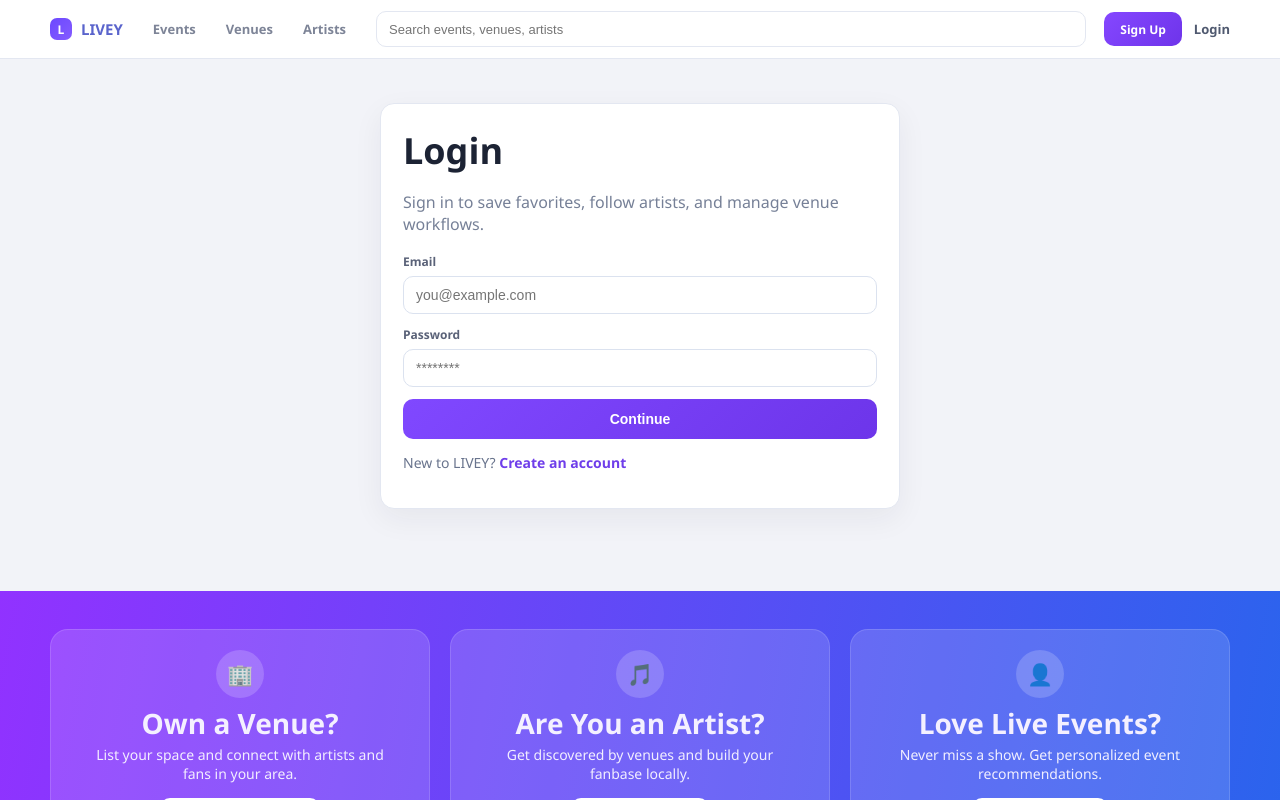
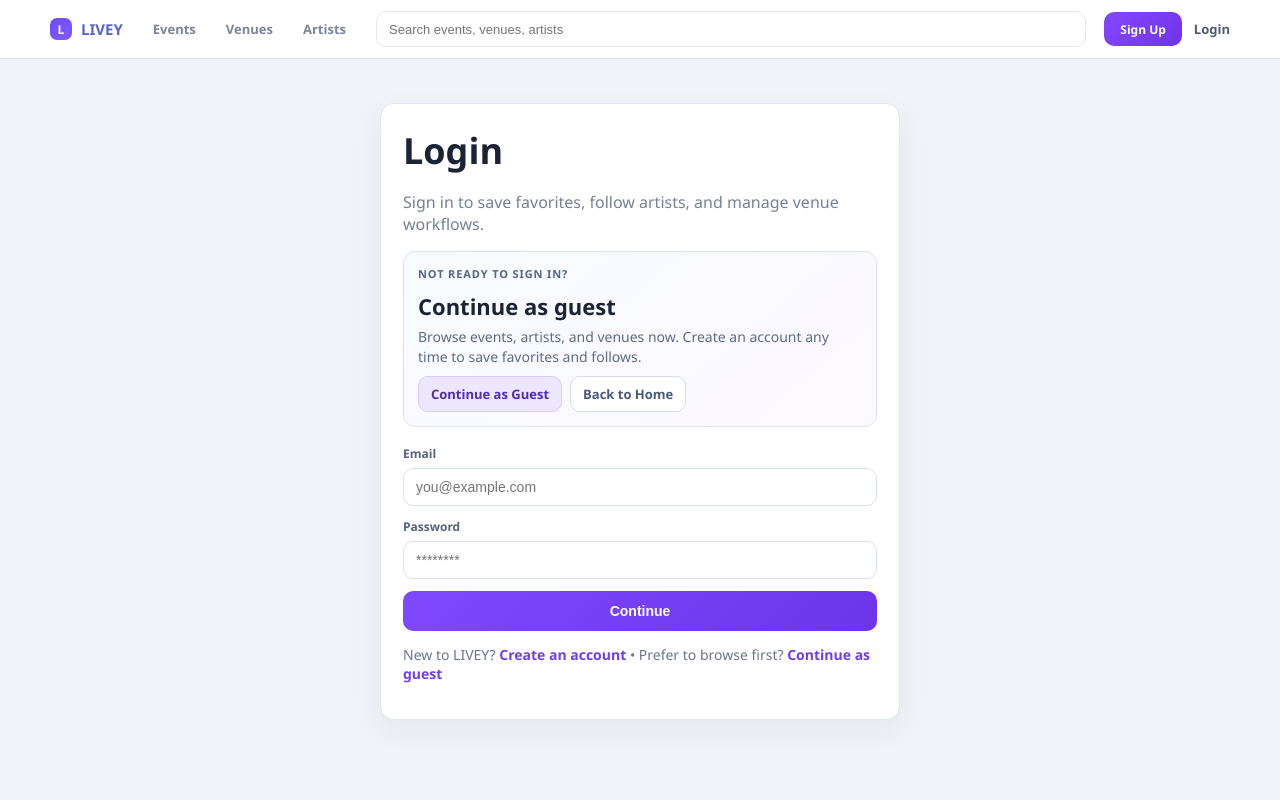
Before and after one commit to Hasnain3201/Fidelis, a Next.js app in the folder apps/web/: page /login in a window 1280 px wide. Shown: the top 800 px of the page. Built offline with nearby package versions, Linux system fonts and the light colour scheme; no server answers.

Commit message:
popup + continue as guest option

```diff
--- a/apps/web/src/app/globals.css
+++ b/apps/web/src/app/globals.css
@@ -1189,6 +1189,88 @@ a {
   font-weight: 700;
 }
 
+.guestAccessCard {
+  margin-top: 16px;
+  border-radius: 12px;
+  border: 1px solid #dbe3f5;
+  background: linear-gradient(140deg, #f7fbff 0%, #fcf8ff 100%);
+  padding: 14px;
+  display: grid;
+  gap: 10px;
+}
+
+.guestAccessEyebrow {
+  margin: 0;
+  font-size: 11px;
+  letter-spacing: 0.08em;
+  text-transform: uppercase;
+  font-weight: 700;
+  color: #55648a;
+}
+
+.guestAccessBody h2 {
+  margin: 0;
+  font-size: 22px;
+}
+
+.guestAccessBody p {
+  margin: 6px 0 0;
+  color: #5f6b84;
+  font-size: 14px;
+  line-height: 1.4;
+}
+
+.guestAccessActions {
+  display: flex;
+  flex-wrap: wrap;
+  gap: 8px;
+}
+
+.guestAccessPrimary,
+.guestAccessSecondary {
+  display: inline-flex;
+  align-items: center;
+  justify-content: center;
+  min-height: 36px;
+  border-radius: 10px;
+  padding: 0 12px;
+  border: 1px solid transparent;
+  font-size: 13px;
+  font-weight: 700;
+  transition: background 0.2s ease, transform 0.05s ease;
+}
+
+.guestAccessPrimary {
+  border-color: #d8ccff;
+  background: #ede6ff;
+  color: #4f2db4;
+}
+
+.guestAccessPrimary:hover {
+  background: #e4d9ff;
+}
+
+.guestAccessSecondary {
+  border-color: #d3ddf1;
+  background: #ffffff;
+  color: #4a5a79;
+}
+
+.guestAccessSecondary:hover {
+  background: #f2f6ff;
+}
+
+.guestAccessPrimary:active,
+.guestAccessSecondary:active {
+  transform: scale(0.97);
+}
+
+.guestAccessPrimary:focus-visible,
+.guestAccessSecondary:focus-visible {
+  outline: 2px solid rgba(111, 62, 234, 0.35);
+  outline-offset: 2px;
+}
+
 .searchControls {
   display: grid;
   grid-template-columns: 1fr 1fr;
@@ -1429,6 +1511,99 @@ a {
   color: #902945;
 }
 
+.authNudgeCard {
+  width: min(92vw, 460px);
+  min-height: 560px;
+  border-radius: 20px;
+  border-color: #d4dcf0;
+  overflow: hidden;
+  display: grid;
+  grid-template-rows: auto 1fr auto;
+}
+
+.authNudgeHeader {
+  padding: 18px 20px;
+  border-bottom: 0;
+  background: linear-gradient(140deg, #6b3cf0 0%, #4e2bcf 100%);
+}
+
+.authNudgeCard .uiModalHeader h3 {
+  color: #ffffff;
+  font-size: 34px;
+  letter-spacing: 0.01em;
+}
+
+.authNudgeCard .uiModalClose {
+  border-color: rgba(255, 255, 255, 0.45);
+  background: rgba(255, 255, 255, 0.2);
+  color: #ffffff;
+}
+
+.authNudgeBody {
+  padding: 28px 22px 12px;
+  display: grid;
+  align-content: center;
+  gap: 10px;
+}
+
+.authNudgeEyebrow {
+  margin: 0;
+  text-transform: uppercase;
+  letter-spacing: 0.08em;
+  font-size: 11px;
+  font-weight: 700;
+  color: #6d7791;
+}
+
+.authNudgeLead {
+  margin: 0;
+  color: #202842;
+  font-size: 40px;
+  font-weight: 800;
+  line-height: 1.02;
+}
+
+.authNudgeSub {
+  margin: 0;
+  color: #6b7691;
+  font-size: 16px;
+  line-height: 1.35;
+}
+
+.authNudgeFooter {
+  width: 100%;
+  padding: 0 22px 22px;
+}
+
+.authNudgeActions {
+  width: 100%;
+  display: grid;
+  gap: 10px;
+}
+
+.authNudgeAction {
+  width: 100%;
+  min-height: 48px;
+  display: inline-flex;
+  align-items: center;
+  justify-content: center;
+  text-decoration: none;
+}
+
+.authNudgeLater {
+  min-height: 34px;
+  border: 0;
+  background: transparent;
+  color: #6c7590;
+  font-size: 14px;
+  font-weight: 700;
+  cursor: pointer;
+}
+
+.authNudgeLater:hover {
+  color: #4f5770;
+}
+
 .legalCheck {
   padding: 4px 0;
 }
@@ -1719,6 +1894,31 @@ a {
 }
 
 @media (max-width: 760px) {
+  .authNudgeCard {
+    width: min(100%, 430px);
+    min-height: 520px;
+  }
+
+  .authNudgeCard .uiModalHeader h3 {
+    font-size: 30px;
+  }
+
+  .authNudgeLead {
+    font-size: 34px;
+  }
+
+  .authNudgeFooter {
+    width: 100%;
+  }
+
+  .authNudgeActions > * {
+    width: 100%;
+  }
+
+  .guestAccessActions a {
+    flex: 1 1 100%;
+  }
+
   .mainHeaderInner {
     grid-template-columns: 1fr;
     grid-template-areas:
--- a/apps/web/src/app/layout.tsx
+++ b/apps/web/src/app/layout.tsx
@@ -1,4 +1,5 @@
 import type { Metadata } from "next";
+import { GuestAuthNudge } from "@/components/guest-auth-nudge";
 import { SiteFooter } from "@/components/site-footer";
 import { SiteHeader } from "@/components/site-header";
 import { BackToTop } from "@/components/back-to-top";
@@ -15,6 +16,7 @@ export default function RootLayout({ children }: Readonly<{ children: React.Reac
       <body suppressHydrationWarning>
         <SiteHeader />
         <main>{children}</main>
+        <GuestAuthNudge />
         <SiteFooter />
         <BackToTop />
       </body>
--- a/apps/web/src/app/login/page.tsx
+++ b/apps/web/src/app/login/page.tsx
@@ -5,6 +5,7 @@ import Link from "next/link";
 import { useRouter } from "next/navigation";
 import { Button } from "@/components/ui/button";
 import { Input } from "@/components/ui/input";
+import { GuestAccessPanel } from "@/components/guest-access-panel";
 import { saveAuthSession, signInWithSupabase } from "@/lib/auth";
 
 function validateEmail(email: string): string {
@@ -71,6 +72,10 @@ export default function LoginPage() {
           <h1>Login</h1>
           <p className="meta">Sign in to save favorites, follow artists, and manage venue workflows.</p>
 
+          <GuestAccessPanel
+            description="Browse events, artists, and venues now. Create an account any time to save favorites and follows."
+          />
+
           <form className="authForm" onSubmit={handleSubmit} noValidate>
             <Input
               type="email"
@@ -116,7 +121,8 @@ export default function LoginPage() {
           ) : null}
 
           <p className="authSwitch">
-            New to LIVEY? <Link href="/register">Create an account</Link>
+            New to LIVEY? <Link href="/register">Create an account</Link> • Prefer to browse first?{" "}
+            <Link href="/search">Continue as guest</Link>
           </p>
         </div>
       </div>
--- /dev/null
+++ b/apps/web/src/components/guest-access-panel.tsx
@@ -0,0 +1,26 @@
+import Link from "next/link";
+
+type GuestAccessPanelProps = {
+  description: string;
+};
+
+export function GuestAccessPanel({ description }: GuestAccessPanelProps) {
+  return (
+    <div className="guestAccessCard" role="region" aria-label="Guest browsing option">
+      <p className="guestAccessEyebrow">Not ready to sign in?</p>
+      <div className="guestAccessBody">
+        <h2>Continue as guest</h2>
+        <p>{description}</p>
+      </div>
+
+      <div className="guestAccessActions">
+        <Link href="/search" className="guestAccessPrimary">
+          Continue as Guest
+        </Link>
+        <Link href="/" className="guestAccessSecondary">
+          Back to Home
+        </Link>
+      </div>
+    </div>
+  );
+}
--- /dev/null
+++ b/apps/web/src/components/guest-auth-nudge.tsx
@@ -0,0 +1,89 @@
+"use client";
+
+import Link from "next/link";
+import { usePathname } from "next/navigation";
+import { useEffect, useMemo, useRef, useState } from "react";
+import { getAuthChangeEventName, getStoredAuthSession, type AuthSession } from "@/lib/auth";
+import { Modal } from "@/components/ui/modal";
+
+const PROMPT_DELAY_MS = 45000;
+
+function shouldSuppressOnPath(pathname: string): boolean {
+  return pathname.startsWith("/login") || pathname.startsWith("/register");
+}
+
+export function GuestAuthNudge() {
+  const pathname = usePathname();
+  const [session, setSession] = useState<AuthSession | null>(null);
+  const [open, setOpen] = useState(false);
+  const hasShownThisRunRef = useRef(false);
+
+  const suppressForPath = useMemo(() => shouldSuppressOnPath(pathname), [pathname]);
+
+  useEffect(() => {
+    function syncSession() {
+      setSession(getStoredAuthSession());
+    }
+
+    syncSession();
+    const authChangeEvent = getAuthChangeEventName();
+
+    window.addEventListener("storage", syncSession);
+    window.addEventListener(authChangeEvent, syncSession);
+    return () => {
+      window.removeEventListener("storage", syncSession);
+      window.removeEventListener(authChangeEvent, syncSession);
+    };
+  }, []);
+
+  useEffect(() => {
+    if (session || suppressForPath) {
+      setOpen(false);
+      return;
+    }
+
+    if (hasShownThisRunRef.current) return;
+
+    const timer = window.setTimeout(() => {
+      setOpen(true);
+      hasShownThisRunRef.current = true;
+    }, PROMPT_DELAY_MS);
+
+    return () => {
+      window.clearTimeout(timer);
+    };
+  }, [session, suppressForPath, pathname]);
+
+  function dismissPrompt() {
+    setOpen(false);
+  }
+
+  return (
+    <Modal
+      open={open}
+      title="Join LIVEY"
+      onClose={dismissPrompt}
+      cardClassName="authNudgeCard"
+      headerClassName="authNudgeHeader"
+      bodyClassName="authNudgeBody"
+      actionsClassName="authNudgeFooter"
+      actions={
+        <div className="authNudgeActions">
+          <Link href="/register" className="uiButton uiButtonPrimary authNudgeAction" onClick={dismissPrompt}>
+            Create Account
+          </Link>
+          <Link href="/login" className="uiButton uiButtonSecondary authNudgeAction" onClick={dismissPrompt}>
+            Sign In
+          </Link>
+          <button type="button" className="authNudgeLater" onClick={dismissPrompt}>
+            Keep Browsing
+          </button>
+        </div>
+      }
+    >
+      <p className="authNudgeEyebrow">Guest Mode</p>
+      <p className="authNudgeLead">Save your picks.</p>
+      <p className="authNudgeSub">Favorites, follows, and tailored recommendations.</p>
+    </Modal>
+  );
+}
--- a/apps/web/src/components/ui/modal.tsx
+++ b/apps/web/src/components/ui/modal.tsx
@@ -8,9 +8,29 @@ type ModalProps = {
   onClose: () => void;
   children: React.ReactNode;
   actions?: React.ReactNode;
+  backdropClassName?: string;
+  cardClassName?: string;
+  headerClassName?: string;
+  bodyClassName?: string;
+  actionsClassName?: string;
 };
 
-export function Modal({ open, title, onClose, children, actions }: ModalProps) {
+function cx(...parts: Array<string | undefined>) {
+  return parts.filter(Boolean).join(" ");
+}
+
+export function Modal({
+  open,
+  title,
+  onClose,
+  children,
+  actions,
+  backdropClassName,
+  cardClassName,
+  headerClassName,
+  bodyClassName,
+  actionsClassName,
+}: ModalProps) {
   useEffect(() => {
     if (!open) return;
 
@@ -27,16 +47,16 @@ export function Modal({ open, title, onClose, children, actions }: ModalProps) {
   if (!open) return null;
 
   return (
-    <div className="uiModalBackdrop" role="dialog" aria-modal="true" aria-label={title}>
-      <div className="uiModalCard">
-        <div className="uiModalHeader">
+    <div className={cx("uiModalBackdrop", backdropClassName)} role="dialog" aria-modal="true" aria-label={title}>
+      <div className={cx("uiModalCard", cardClassName)}>
+        <div className={cx("uiModalHeader", headerClassName)}>
           <h3>{title}</h3>
           <button type="button" className="uiModalClose" onClick={onClose} aria-label="Close">
             ×
           </button>
         </div>
-        <div className="uiModalBody">{children}</div>
-        {actions ? <div className="uiModalActions">{actions}</div> : null}
+        <div className={cx("uiModalBody", bodyClassName)}>{children}</div>
+        {actions ? <div className={cx("uiModalActions", actionsClassName)}>{actions}</div> : null}
       </div>
     </div>
   );
```
Also changed, not shown: apps/web/src/app/register/page.tsx (+7 -0 lines).
